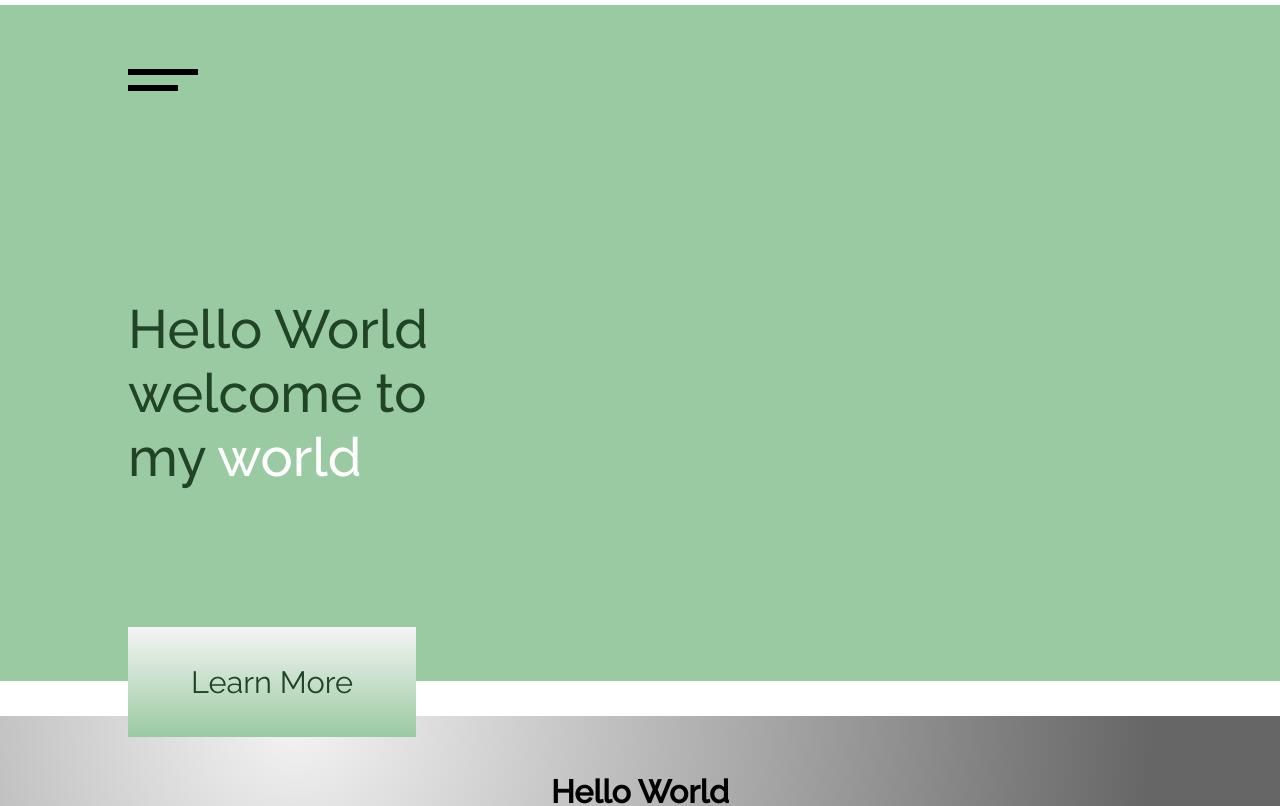
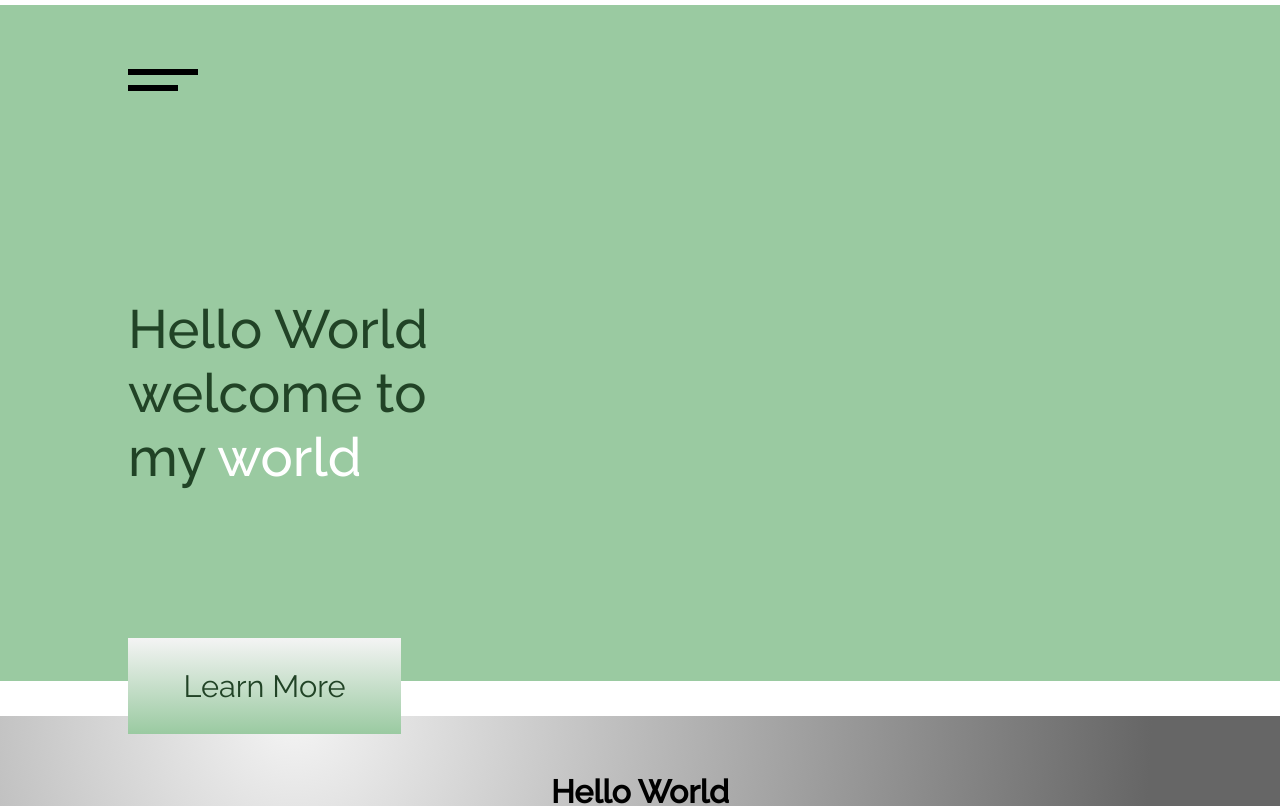
Before and after one commit to michaelpaulcuccia/pixelsandposers, a Next.js app in the folder client/: page / in a window 1280 px wide. Shown: the top 806 px of the page. Built offline with nearby package versions, Linux system fonts and the light colour scheme.

Commit message:
updated primarybutton

```diff
--- a/client/components/primarybutton.js
+++ b/client/components/primarybutton.js
@@ -4,11 +4,11 @@ import * as layout from '../constants/layout';
 import * as palette from '../constants/palette';
 
 const Wrapper = styled.div`
-    height: ${between('65px', '115px', layout.MIN_SCREEN, layout.MAX_SCREEN)};
-    width: ${between('215px', '295px', layout.MIN_SCREEN, layout.MAX_SCREEN)};
+    height: ${between('50px', '100px', layout.MIN_SCREEN, layout.MAX_SCREEN)};
+    width: ${between('200px', '280px', layout.MIN_SCREEN, layout.MAX_SCREEN)};
     background: linear-gradient(to top, ${palette.LIGHT_GREEN}, ${palette.LIGHT_GRAY});
     position: absolute;
-    bottom: -7.5%;
+    bottom: -7%;
     left: 10%;
     z-index: 1;
     display: flex;
```
Lines whose indentation alone changed are shown as unchanged.
